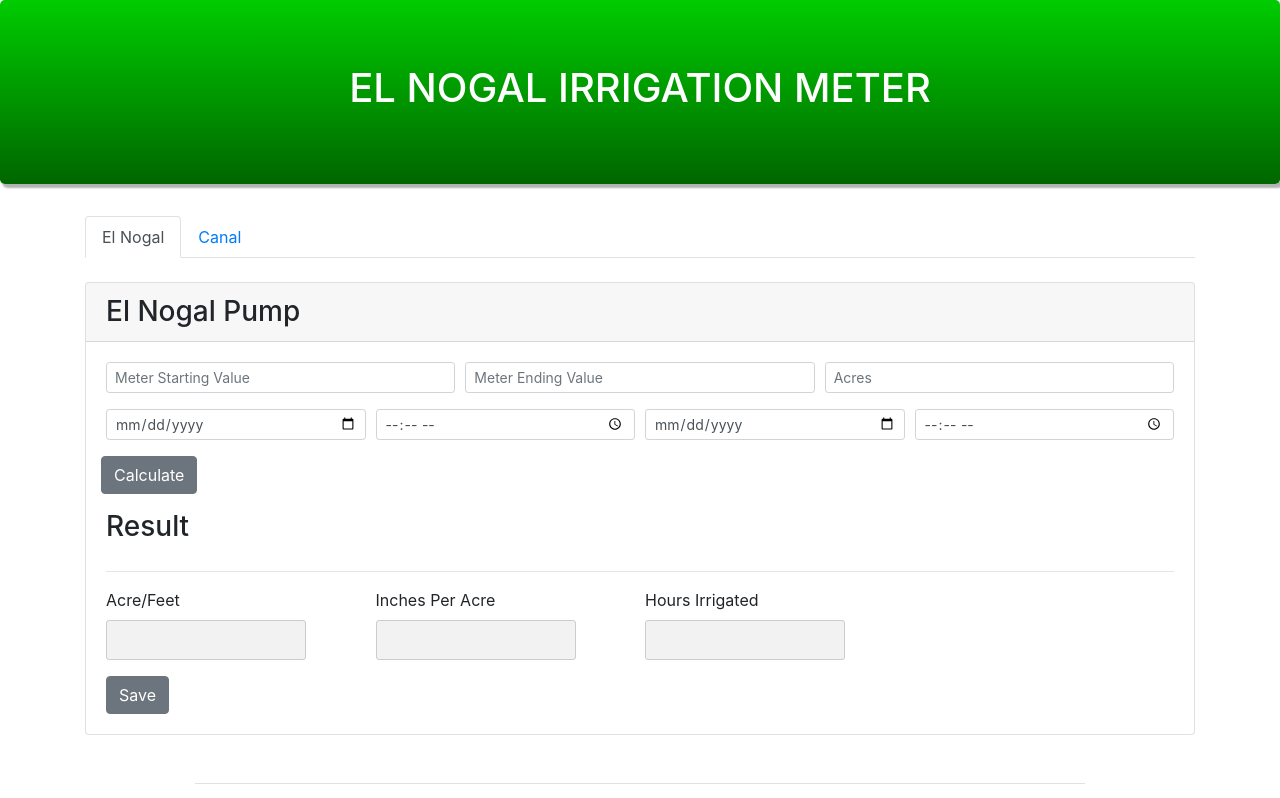
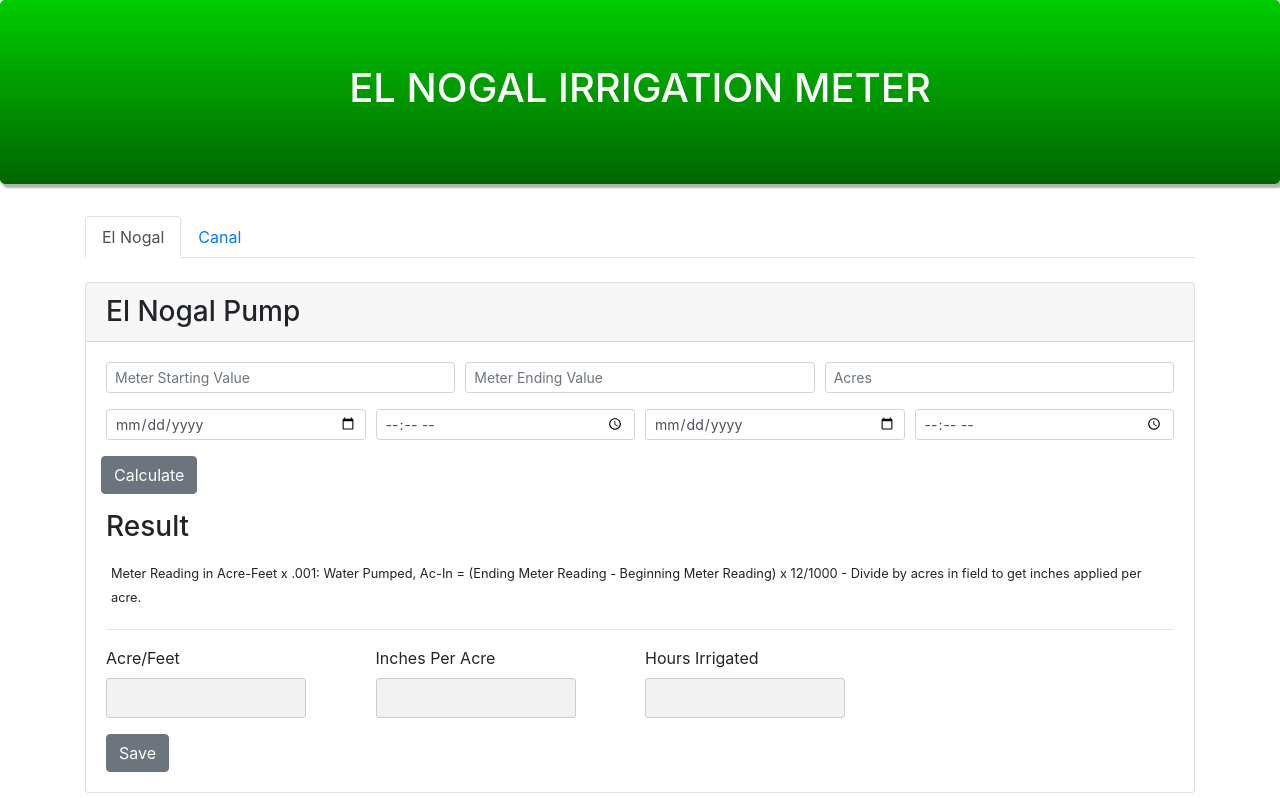
Before and after one commit to MirelesCloud/el-nogal-water-meter, a React (Create React App) app: page / in a window 1280 px wide. Shown: the top 798 px of the page. Built offline with nearby package versions, Linux system fonts and the light colour scheme; no server answers.

Commit message:
added calculation explanation blurps

```diff
--- a/src/Canal.js
+++ b/src/Canal.js
@@ -141,6 +141,9 @@ const FormInterface = (props) => {
         <Row>
           <Col md={12}>
             <CardTitle tag="h3" className="mt-3">Result</CardTitle>
+            <div>
+              <small>Meter Reading in Acre-Feet x .01: Water Pumped, Ac-In = (Ending Meter Reading - Beginning Meter Reading) x 12/100 - Divide by acres in field to get inches applied per acre.</small>
+            </div>
           </Col>
         </Row>
         <hr/>
--- a/src/ElNogal.js
+++ b/src/ElNogal.js
@@ -144,6 +144,9 @@ const FormInterface = (props) => {
         <Row>
           <Col md={12}>
             <CardTitle tag="h3" className="mt-3">Result</CardTitle>
+            <div style={{padding: "5px"}}>
+             <small>Meter Reading in Acre-Feet x .001: Water Pumped, Ac-In = (Ending Meter Reading - Beginning Meter Reading) x 12/1000 - Divide by acres in field to get inches applied per acre.</small>
+            </div>
           </Col>
         </Row>
         <hr/>
--- a/src/tables/CanalTable.js
+++ b/src/tables/CanalTable.js
@@ -59,7 +59,7 @@ const CanalTable = () => {
     <Row>
       <Col sm="12" md={{ size: 10, offset: 1}}>
         <div className="container mt-5">
-          <Table>
+          <Table style={{fontSize: "12px"}}>
             <thead>
               <tr>
                 {legend.map((item, idx)=> (
```
